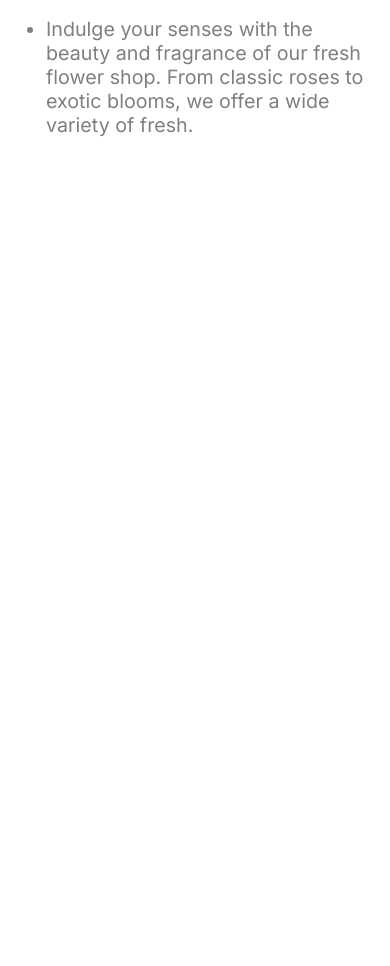
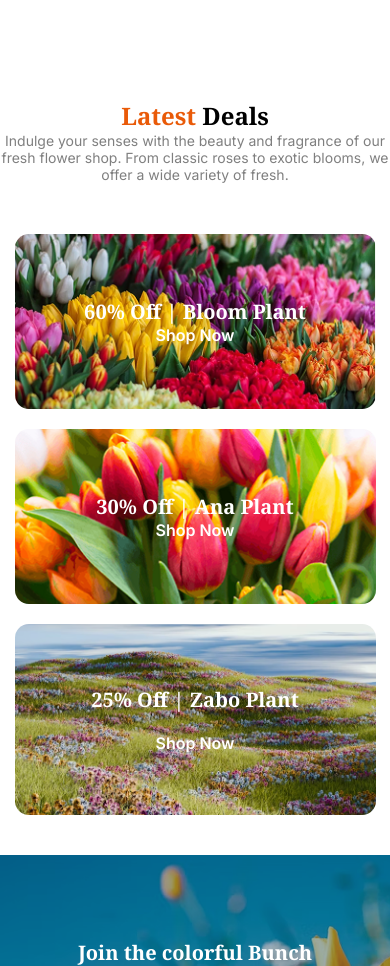
Before and after one commit to saiful12264/assignment-2, a plain HTML site: page index.html in a window 390 px wide. Shown: the part 3225-4191 px from the top of the page. Before the commit the page ends 3502 px from the top, so only its background shows below. Drawn offline with Linux system fonts and the light colour scheme.

Commit message:
Deal and Join Section Added

```diff
--- a/index.html
+++ b/index.html
@@ -130,6 +130,41 @@
 
 
         </div>
+        <div class="deal container">
+          <dvi class="deal-content">
+            <p class="deal-title noto-serif"><span id="latest">Latest</span>  Deals</p>
+            <p class="deal-des inter">Indulge your senses with the beauty and fragrance of our fresh flower shop. From classic roses to exotic blooms, we offer a wide variety of fresh.</p>
+          </dvi>
+          <div class="deal-img">
+            <div class="deal-img-left">
+               <div class="left1">
+                <p class="left-title noto-serif">60% Off | Bloom Plant</p>
+                <p class="left-des inter">Shop Now</p>
+               </div>
+               <div class="left2">
+                <p class="left-title noto-serif">30% Off | Ana  Plant</p>
+                <p class="left-des inter">Shop Now</p>
+               </div>
+
+            </div>
+            <div class="deal-img-right">
+              <p class="right-title noto-serif">25% Off | Zabo Plant</p>
+              <p class="right-des inter">Shop Now</p>
+
+            </div>
+          </div>
+
+        </div>
+
+        <section class="join">
+          <div class="join-t">
+            <p class="join-title noto-serif">Join the colorful Bunch</p>
+          </div>
+         <div class="join-b">
+           <input class="join-input inter" placeholder="Write email" type="email" name="Email" id="">
+          <button class="join-btn inter">Subscribe</button>
+        </section>
+         </div>
 
 
 
--- a/styles/style.css
+++ b/styles/style.css
@@ -198,6 +198,143 @@
   top: -120px;
   left: 345px;
 }
+/* Deal Section */
+.deal {
+  margin-top: 130px;
+  margin-bottom: 120px;
+}
+.deal-title {
+  font-weight: 700;
+  font-size: 3.125rem;
+  text-align: center;
+  color: rgb(0, 0, 0);
+}
+#latest {
+  color: rgb(233, 90, 8);
+}
+.deal-des {
+  font-weight: 400;
+  font-size: 1.375rem;
+  text-align: center;
+  color: rgba(0, 0, 0, 0.5);
+  margin-bottom: 120px;
+}
+/* deal img */
+
+.left-des {
+  font-weight: 600;
+  font-size: 1rem;
+  text-align: center;
+  color: rgb(255, 255, 255);
+}
+.left-title {
+  font-weight: 700;
+  font-size: 1.25rem;
+  text-align: center;
+  color: rgb(255, 255, 255);
+}
+
+.right-title {
+  font-weight: 700;
+  font-size: 2.5rem;
+  text-align: center;
+  color: rgb(255, 255, 255);
+}
+.right-des {
+  font-weight: 600;
+  font-size: 1.75rem;
+  text-align: center;
+  color: rgb(255, 255, 255);
+}
+.left1 {
+  background-image: url(../assets/deal-bloom.png);
+  background-repeat: no-repeat;
+  display: grid;
+  justify-content: center;
+  align-content: center;
+  border-radius: 14px;
+  flex: 1;
+}
+.left2 {
+  background-image: url(../assets/deal-ana.png);
+  background-repeat: no-repeat;
+  display: grid;
+  justify-content: center;
+  align-content: center;
+  border-radius: 14px;
+  flex: 1;
+}
+.deal-img-right {
+  background-image: url(../assets/deal-zabo.png);
+  background-repeat: no-repeat;
+  border-radius: 22px;
+  background-size: cover;
+}
+.deal-img {
+  display: flex;
+
+  gap: 25px;
+  width: 100%;
+  height: 423px;
+}
+.deal-img-left {
+  /* display: flex;
+  flex-direction: column;
+  flex: 1; */
+  display: flex;
+  width: 25%;
+  flex-direction: column;
+  gap: 25px;
+}
+.deal-img-right {
+  width: 75%;
+  display: flex;
+  flex-direction: column;
+  justify-content: center;
+  align-items: center;
+}
+
+/* Join Section */
+.join-title {
+  font-weight: 700;
+  font-size: 3.125rem;
+  text-align: center;
+  color: rgb(255, 255, 255);
+  margin-bottom: 23px;
+  /* margin-top: 119px; */
+}
+.join-btn {
+  background-color: rgb(233, 90, 8);
+  font-weight: 600;
+  font-size: 1rem;
+  text-align: center;
+  padding: 15px 43px;
+  border: none;
+  color: rgb(255, 255, 255);
+}
+.join {
+  background-image: url(../assets/news-letter-bg.png);
+  height: 533px;
+  display: flex;
+  flex-direction: column;
+  justify-content: center;
+  align-items: center;
+
+  background-size: cover;
+  margin-bottom: 200px;
+}
+
+.join-b {
+  display: grid;
+  grid-template-columns: 4fr 1fr;
+}
+.join-input {
+  font-weight: 400;
+  font-size: 1rem;
+  /* text-align: center; */
+  padding-left: 20px;
+  color: rgba(0, 0, 0, 0.5);
+}
 
 /* media query */
 @media screen and (max-width: 576px) {
@@ -273,7 +410,7 @@
     width: 100%;
   }
   .plant-lover-content {
-    padding: 0 16px 140px 16px;
+    padding: 0 16px 16px 16px;
   }
   .plant-lover-right {
     padding-top: 0;
@@ -281,8 +418,80 @@
   .plant-lover-title {
     font-size: 1.5rem;
   }
+  .plant-lover-des li {
+    font-size: 0.875rem;
+  }
   .plant-lover-des {
+    padding: 16px;
+  }
+
+  /* Deal Section */
+  .deal {
+    margin-top: 70px;
+    margin-bottom: 40px;
+  }
+
+  .deal-img {
+    flex-direction: column;
+    height: 581px;
+    max-width: 361px;
+    margin: auto;
+    gap: 20px;
+  }
+
+  .deal-img-left,
+  .deal-img-right {
+    width: 100%;
+    display: flex;
+    flex-direction: column;
+    gap: 20px;
+  }
+  .deal-img-left {
+    height: 67%;
+  }
+
+  .left1,
+  .left2,
+  .deal-img-right {
+    width: 100%;
+    height: 200px;
+    background-size: cover;
+    background-position: center;
+    border-radius: 14px;
+    display: grid;
+    justify-content: center;
+    align-content: center;
+  }
+
+  .left-title,
+  .right-title {
+    font-size: 1.25rem;
+  }
+
+  .left-des,
+  .right-des {
+    font-size: 1rem;
+  }
+  .deal-des {
+    margin-bottom: 51px;
     font-size: 0.875rem;
-    padding-left: 30px;
+  }
+  .deal-title {
+    font-size: 1.5rem;
+  }
+
+  /* Join Section */
+
+  .join {
+    height: 276px;
+  }
+  .join-title {
+    font-size: 20px;
+  }
+  .join-btn {
+    padding: 19px 12px;
+  }
+  .join-b {
+    grid-template-columns: 0.5fr 0.5fr;
   }
 }
```
